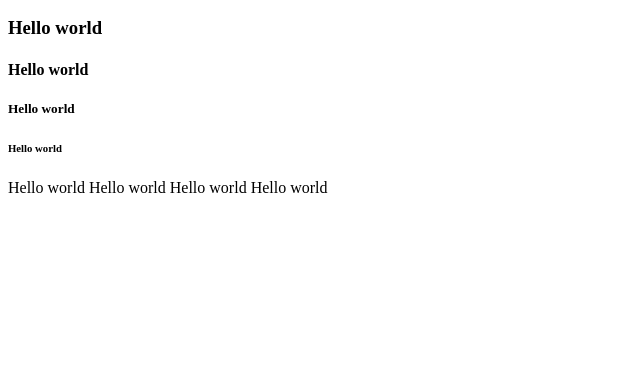
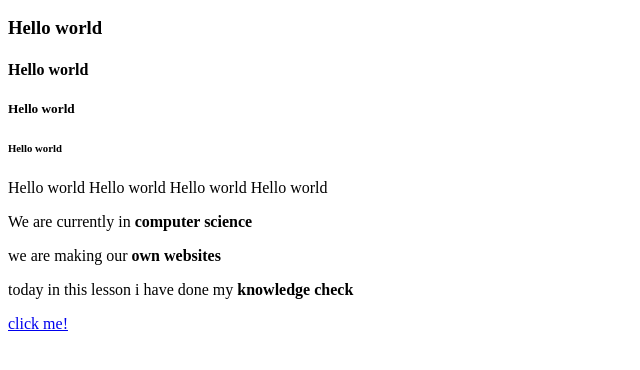
Before and after one commit to agfs-ecolemanandrelino/agfs-ecolemanandrelino.github.io, a plain HTML site: page index.html in a window 1280 px wide. Shown: the part 96-466 px from the top of the page, without its empty margins (0-640 px from the left). Drawn offline with Linux system fonts and the light colour scheme.

Commit message:
Update index.html

```diff
--- a/index.html
+++ b/index.html
@@ -8,3 +8,7 @@
 <h8> Hello world </h8>
 <h9> Hello world </h9>
 <h10> Hello world </h10>
+<p> We are currently in <b> computer science </b> </p>
+<p> we are making our <b> own websites </b> </p>
+<p> today in this lesson i have done my <b> knowledge check </b> </p>
+<a href="https://google.com">click me! </a>
```
